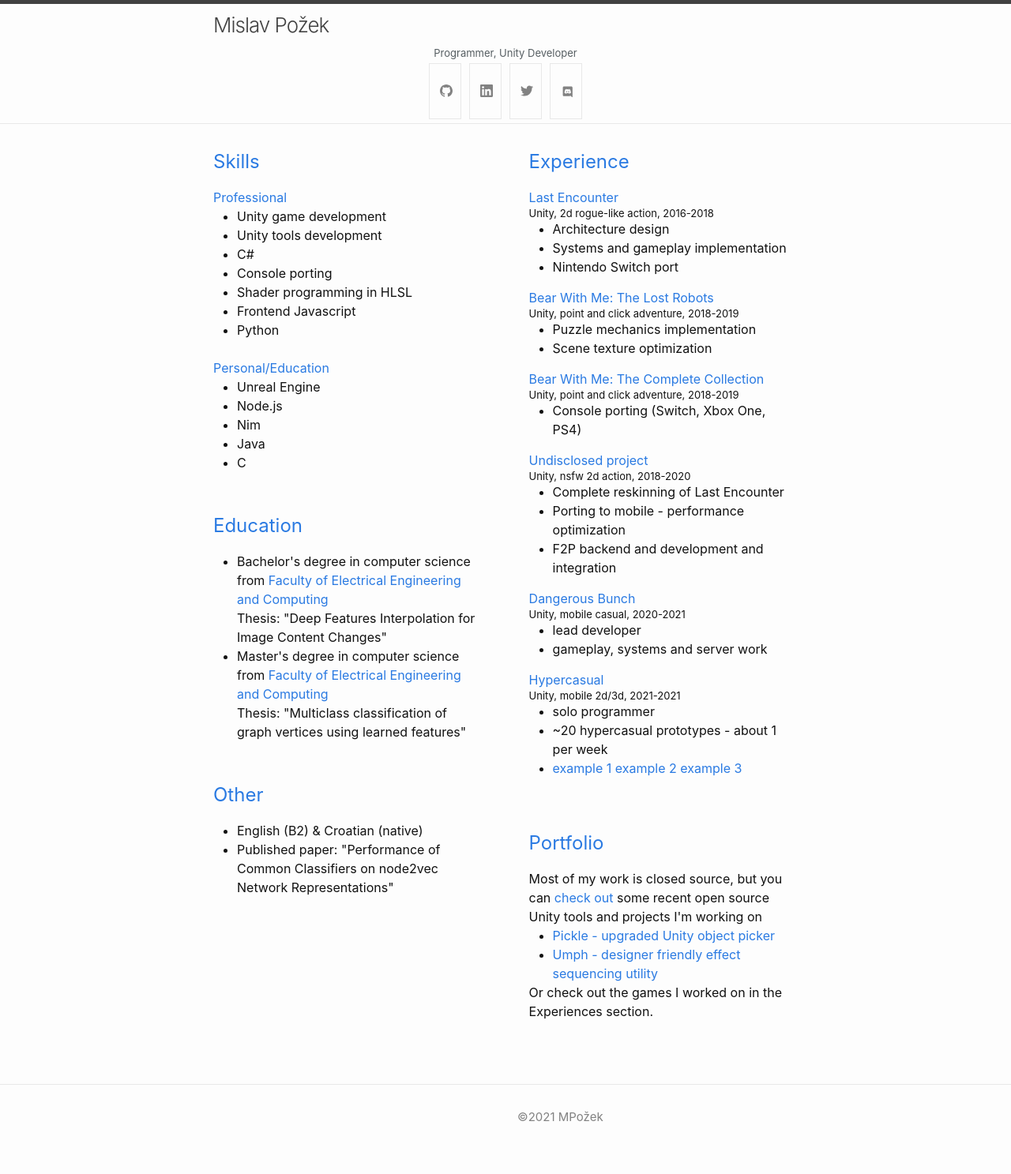
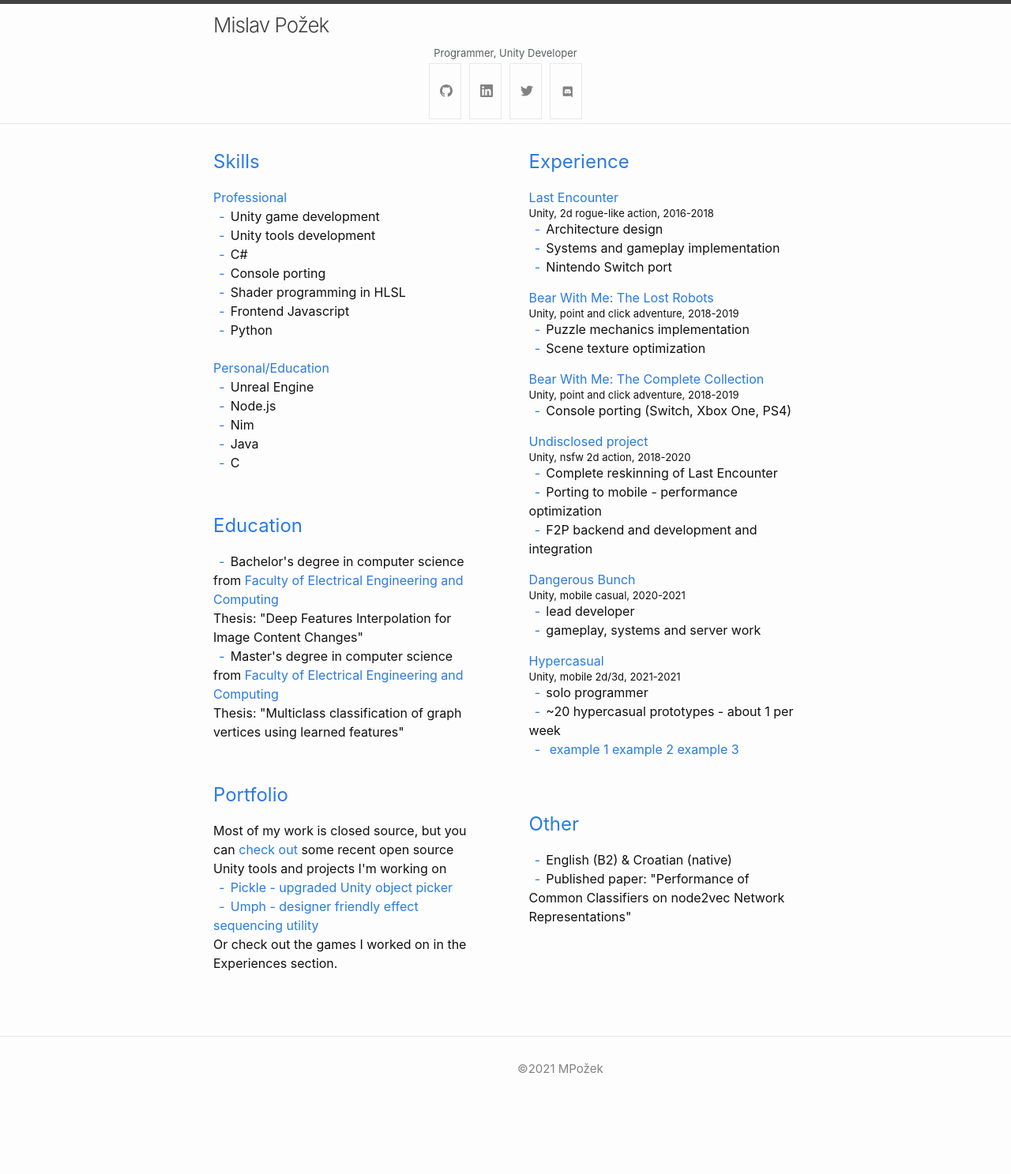
Before and after one commit to MPozek/mpozek.github.io, a Jekyll site: the page built from index.md, in a window 1280 px wide. Shown: the whole page at 79% size. Built offline with Jekyll 4.4.1, drawn with Linux system fonts in a browser that asks for light colours; after the commit the page ends 1426 px from its top, so only the background shows below that.

Commit message:
better layout and list style

```diff
--- a/assets/css/custom-style.css
+++ b/assets/css/custom-style.css
@@ -76,6 +76,23 @@ a.page-link:hover, a.post-link:hover {
     flex-wrap: wrap;
 }
 
+.home>.col>li ul {
+    margin-left: 0;
+}
+
+.home>.col>li ul>li {
+    list-style-type: none;
+}
+
+.home>.col>li ul>li::before {
+    content: "\2010";
+    position: relative;
+    left: 0;
+    padding: 2px 8px;
+    font-size: 1em;
+    color: #2a7ae2;
+}
+
 .cv-subtitle {
     font-size: small;
     line-height: normal;
```
Also changed, not shown: _includes/cv.html (+10 -10 lines).
